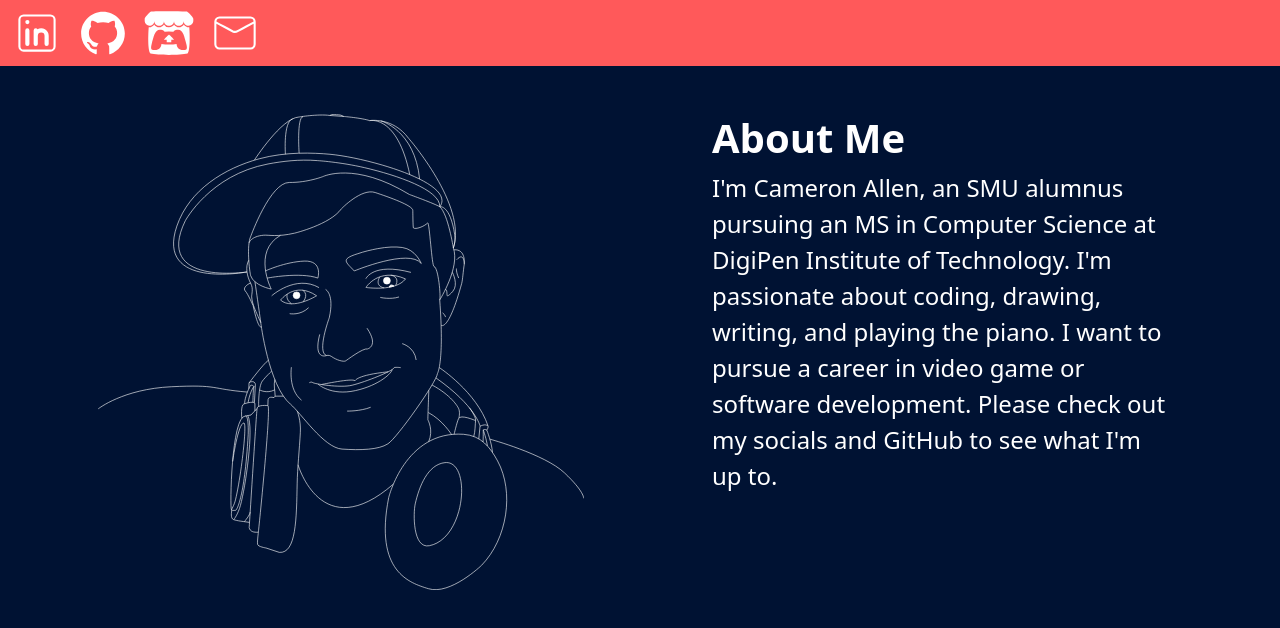
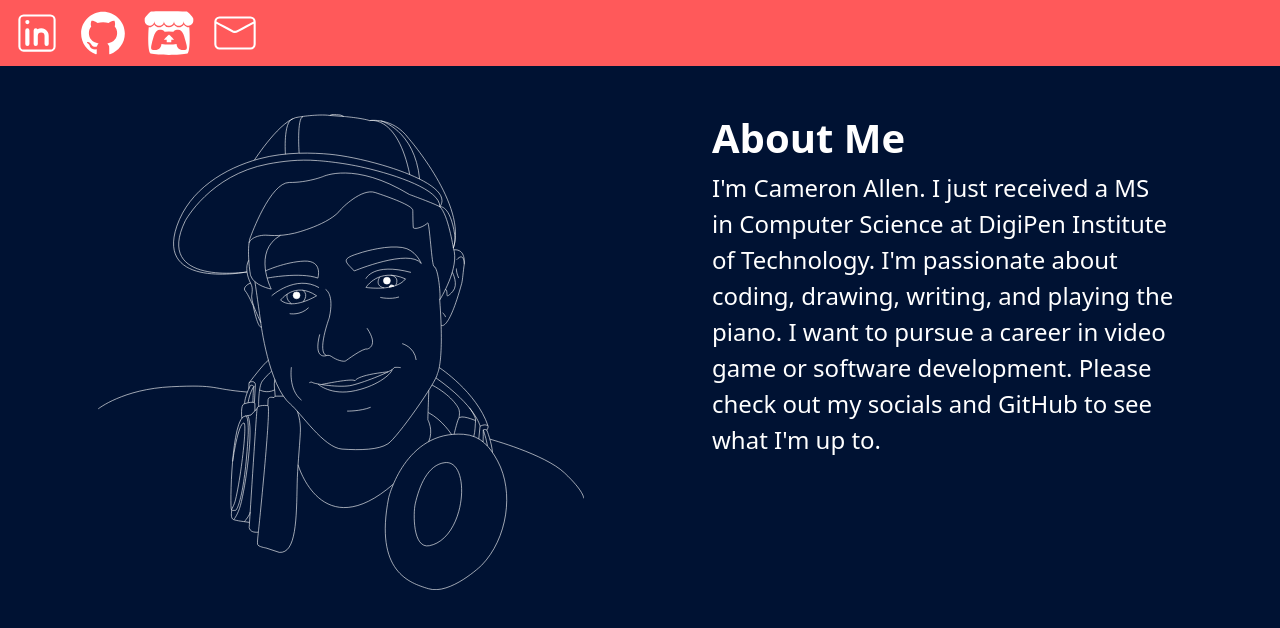
Before and after one commit to cameron-allen/website, a React (Create React App) app: page / in a window 1280 px wide. Shown: the top 628 px of the page. Built offline with nearby package versions, Linux system fonts and the light colour scheme.

Commit message:
updated bio

```diff
--- a/src/pages/Home.jsx
+++ b/src/pages/Home.jsx
@@ -11,7 +11,7 @@ export class Home extends React.Component {
                 <Image className="col max-size-img" src={URL} alt="Image" />
                 <div className='col text-white responsive-text'>
                     <h1 style={{fontWeight: 'bold'}}>About Me</h1>
-                    <p className='bio'>I'm Cameron Allen, an SMU alumnus pursuing an MS in Computer Science at DigiPen Institute of Technology. I'm passionate about coding, drawing, writing, and playing the piano. I want to pursue a career in video game or software development. Please check out my socials and GitHub to see what I'm up to.</p>
+                    <p className='bio'>I'm Cameron Allen. I just received a MS in Computer Science at DigiPen Institute of Technology. I'm passionate about coding, drawing, writing, and playing the piano. I want to pursue a career in video game or software development. Please check out my socials and GitHub to see what I'm up to.</p>
                 </div>
             </div>
         </>;
```
